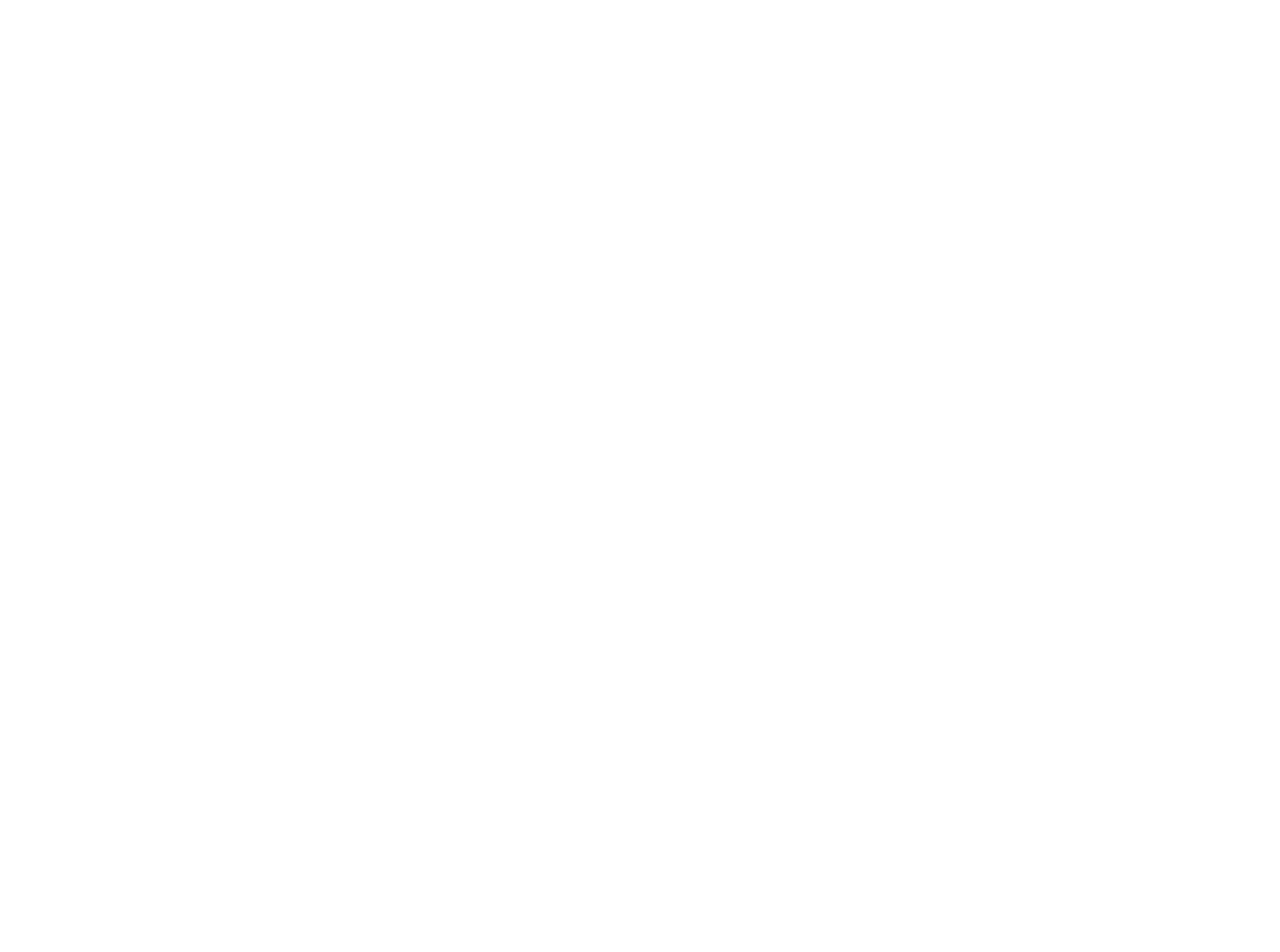
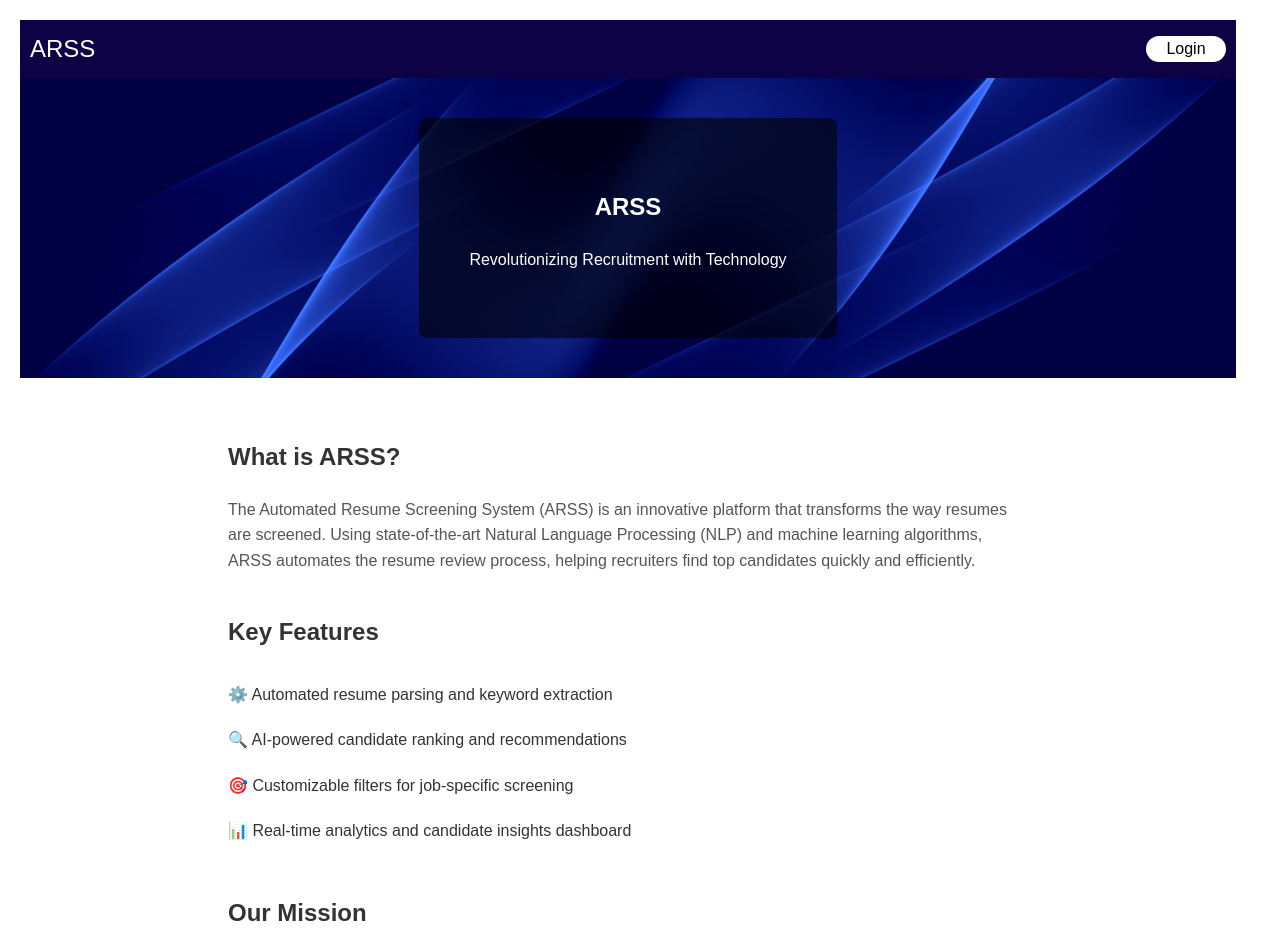
Before and after one commit to mohamedTheesan21/Automated-Resume-Screening-System, a React (Create React App) app in the folder front-end/: page /aboutus in a window 1280 px wide. Before the commit this address had no page. Shown: the top 952 px of the page. Before the commit the page ends 800 px from the top, so only its background shows below. Built offline with nearby package versions, Linux system fonts and the light colour scheme.

Commit message:
front-end styles changed

```diff
--- a/front-end/src/App.js
+++ b/front-end/src/App.js
@@ -3,6 +3,7 @@
 import Login from "./Components/Login/Login.jsx";
 import Signup from "./Components/Signup/Signup.jsx"
 import Home from "./Components/Home/Home.jsx"
+import AboutUs from './Components/Aboutus/Aboutus.jsx';
 
 function App() {
   return (
@@ -11,6 +12,7 @@
         <Route path="/" element={<Login />} />
         <Route path="/signup" element={<Signup />} />
         <Route path="/home" element={<Home />} />
+        <Route path="/aboutus" element={<AboutUs />} />
       </Routes>
     </BrowserRouter>
   );
--- /dev/null
+++ b/front-end/src/Components/Aboutus/Aboutus.css
@@ -0,0 +1,96 @@
+/* Navbar Styles */
+.aboutus-navbar {
+  display: flex;
+  justify-content: space-between;
+  align-items: center;
+  padding: 10px 0;
+  background-color: #0c0245;
+  color: white;
+  width: 95vw;
+}
+
+.aboutus-navbar-logo a {
+  margin-left: 10px;
+  font-size: 24px;
+  color: white;
+  text-decoration: none;
+}
+
+.aboutus-navbar-links {
+  display: flex;
+  align-items: center;
+}
+
+.login-button {
+  background-color: white;
+  text-align: center;
+  width: 80px;
+  border-radius: 15px;
+  text-decoration: none;
+  color: black;
+
+  margin-right: 10px;
+}
+
+.login-button:hover {
+  background-color: rgb(175, 174, 174);
+}
+
+
+.about-us-container {
+  font-family: Arial, sans-serif;
+  color: #333;
+  line-height: 1.6;
+  padding: 20px;
+  max-width: 95vw;
+}
+
+.hero-section {
+  background-image: url("./../Asserts/background.png");
+  background-size: cover;
+  background-position: center;
+  height: 300px;
+  display: flex;
+  align-items: center;
+  justify-content: center;
+  color: #fff;
+  text-align: center;
+}
+
+.overlay {
+  background: rgba(0, 0, 0, 0.6);
+  padding: 50px;
+  border-radius: 8px;
+}
+
+.about-us-details {
+  max-width: 800px;
+  margin: 0 auto;
+  padding: 40px 20px;
+}
+
+.about-us-content,
+.features,
+.mission,
+.contact-info {
+  margin-bottom: 40px;
+}
+
+.features-list {
+  list-style: none;
+  padding: 0;
+}
+
+.features-list li {
+  padding: 10px 0;
+}
+
+.email-link {
+  color: #007bff;
+  font-weight: bold;
+  text-decoration: none;
+}
+
+.email-link:hover {
+  text-decoration: underline;
+}
--- /dev/null
+++ b/front-end/src/Components/Aboutus/Aboutus.jsx
@@ -0,0 +1,60 @@
+import React from "react";
+import { Link } from "react-router-dom";
+import "./Aboutus.css";
+
+const AboutUs = () => {
+  return (
+    <div className="about-us-container">
+      {/* Navigation Bar */}
+      <nav className="aboutus-navbar">
+        <div className="aboutus-navbar-logo">
+          <Link to="/aboutus">ARSS</Link>
+        </div>
+        <div className="aboutus-navbar-links">
+          <Link to="/" className="login-button">Login</Link>
+        </div>
+      </nav>
+
+      <section className="hero-section">
+        <div className="overlay">
+          <h1>ARSS</h1>
+          <p>Revolutionizing Recruitment with Technology</p>
+        </div>
+      </section>
+
+      <section className="about-us-details">
+        <div className="about-us-content">
+          <h2>What is ARSS?</h2>
+          <p>
+            The Automated Resume Screening System (ARSS) is an innovative platform that transforms the way resumes are screened. Using state-of-the-art Natural Language Processing (NLP) and machine learning algorithms, ARSS automates the resume review process, helping recruiters find top candidates quickly and efficiently.
+          </p>
+        </div>
+
+        <div className="features">
+          <h2>Key Features</h2>
+          <ul className="features-list">
+            <li>⚙️ Automated resume parsing and keyword extraction</li>
+            <li>🔍 AI-powered candidate ranking and recommendations</li>
+            <li>🎯 Customizable filters for job-specific screening</li>
+            <li>📊 Real-time analytics and candidate insights dashboard</li>
+          </ul>
+        </div>
+
+        <div className="mission">
+          <h2>Our Mission</h2>
+          <p>
+            At ARSS, we aim to revolutionize recruitment by offering a seamless, data-driven solution for companies to find the right talent. Our goal is to simplify hiring, empowering businesses to focus on what matters – connecting with the right candidates.
+          </p>
+        </div>
+
+        <div className="contact-info">
+          <h2>Contact Us</h2>
+          <p>If you'd like to know more or have any questions, feel free to reach out:</p>
+          <a className="email-link" href="mailto:info@arss.com">info@arss.com</a>
+        </div>
+      </section>
+    </div>
+  );
+};
+
+export default AboutUs;
--- a/front-end/src/Components/Home/Home.css
+++ b/front-end/src/Components/Home/Home.css
@@ -10,11 +10,18 @@
 .home-body {
   width: 20vw;
   height: 90vh;
-  background-color: #e7e9ea;
   display: flex;
   flex-direction: column;
   justify-content: center;
   align-items: center;
+  background-image: url("../Asserts/background.png");
+  background-size: cover;
+  /* Ensures the image covers the entire background */
+  background-repeat: no-repeat;
+  /* Prevents image repetition */
+  background-attachment: fixed;
+  /* Fixes the background image, so it doesn't scroll with the content */
+  background-position: center center;
 }
 
 .home-container {
@@ -40,3 +47,87 @@
   font-style: italic;
   text-align: center;
 }
+
+/* About Us Placeholder */
+.about-us-placeholder {
+  text-align: center;
+  padding: 60px;
+  background-color: #fff;
+  border-radius: 12px;
+  box-shadow: 0 10px 30px rgba(0, 0, 0, 0.1);
+  animation: fadeIn 1.2s ease-in-out;
+}
+
+/* Header */
+.about-us-header h2 {
+  font-size: 28px;
+  color: #14017d;
+  font-weight: bold;
+  margin-bottom: 10px;
+}
+
+.about-us-header p {
+  font-size: 18px;
+  color: #333;
+  margin-bottom: 30px;
+}
+
+/* Content */
+.about-us-content h3 {
+  font-size: 24px;
+  color: #007bff;
+  margin-bottom: 20px;
+}
+
+.about-us-content p {
+  font-size: 16px;
+  color: #555;
+  margin-bottom: 30px;
+}
+
+.icon-list {
+  display: flex;
+  justify-content: space-around;
+  margin-bottom: 30px;
+}
+
+.icon-item {
+  text-align: center;
+  font-size: 16px;
+}
+
+.icon-item span {
+  font-size: 40px;
+  display: block;
+  margin-bottom: 10px;
+}
+
+.icon-item p {
+  color: #333;
+}
+
+/* Footer */
+.about-us-footer p {
+  font-size: 16px;
+  color: #333;
+  background-color: #14017d;
+  padding: 15px;
+  border-radius: 8px;
+  color: white;
+}
+
+.about-us-footer p:hover {
+  background-color: #0f0257;
+}
+
+/* Animations */
+@keyframes fadeIn {
+  from {
+    opacity: 0;
+    transform: translateY(10px);
+  }
+  to {
+    opacity: 1;
+    transform: translateY(0);
+  }
+}
--- a/front-end/src/Components/Home/Home.jsx
+++ b/front-end/src/Components/Home/Home.jsx
@@ -7,7 +7,7 @@
 import StreamlitDashboard from "../StreamlitDashboard/StreamlitDashboard";
 
 function Home() {
-  const backendUrl = "https://automated-resume-screening-system-c0w9.onrender.com"
+  const backendUrl = "https://automated-resume-screening-system-c0w9.onrender.com";
   const navigate = useNavigate();
   const [loading, setLoading] = useState(false);
   const [dashboard, setDashboard] = useState(false);
@@ -17,7 +17,6 @@
       const token = localStorage.getItem("token");
 
       if (!token) {
-        // No token, navigate to login
         console.log("No token found");
         navigate("/");
         return;
@@ -33,8 +32,6 @@
 
         if (response.ok) {
           console.log("User is authenticated");
-          const user = await response.json();
-          console.log(user);
         } else {
           console.log("User is not authenticated");
           navigate("/");
@@ -54,12 +51,50 @@
       <div className="home">
         <div className="home-body">
           <div className="home-container">
-            <h3>upload Resumes for screening</h3>
-            <PdfUploader loading={loading} setLoading={setLoading} dashboard={dashboard} setDashboard={setDashboard}/>
+            <h3>Upload Resumes for Screening</h3>
+            <PdfUploader loading={loading} setLoading={setLoading} dashboard={dashboard} setDashboard={setDashboard} />
           </div>
         </div>
-        <div className="home-body-right">{loading && <Loading />}
-        {dashboard && <StreamlitDashboard />}</div>
+        <div className="home-body-right">
+          {loading && <Loading />}
+          {!loading && (dashboard ? (
+            <StreamlitDashboard />
+          ) : (
+            <div className="about-us-placeholder">
+              <div className="about-us-header">
+                <h2>Welcome to ARSS</h2>
+                <p>Revolutionizing Recruitment with Technology</p>
+              </div>
+              <div className="about-us-content">
+                <h3>How It Works</h3>
+                <p>
+                  Upload resumes and let our advanced system analyze and rank candidates automatically using AI-powered algorithms.
+                </p>
+                <div className="icon-list">
+                  <div className="icon-item">
+                    <span>⚙️</span>
+                    <p>Automated resume parsing</p>
+                  </div>
+                  <div className="icon-item">
+                    <span>🔍</span>
+                    <p>AI-powered candidate ranking</p>
+                  </div>
+                  <div className="icon-item">
+                    <span>🎯</span>
+                    <p>Custom job-specific filters</p>
+                  </div>
+                  <div className="icon-item">
+                    <span>📊</span>
+                    <p>Analytics</p>
+                  </div>
+                </div>
+              </div>
+              <div className="about-us-footer">
+                <p>Start your journey by uploading a resume now to see the magic of automated screening.</p>
+              </div>
+            </div>
+          ))}
+        </div>
       </div>
     </div>
   );
--- a/front-end/src/Components/Navbar/Navbar.jsx
+++ b/front-end/src/Components/Navbar/Navbar.jsx
@@ -24,7 +24,7 @@
                                 <a className="nav-link" href="/aboutus">About Us</a>
                             </li>
                             <li className="nav-item">
-                                <a className="nav-link" href="/contactus">Contact Us</a>
+                                <a className="nav-link" href="mailto:info@arss.com">Contact Us</a>
                             </li>
                             <li className="nav-item">
                                 <button className="logout-btn" onClick={handleClick}>Log out</button>
--- a/front-end/src/Components/PdfUploader/PdfUploader.jsx
+++ b/front-end/src/Components/PdfUploader/PdfUploader.jsx
@@ -73,6 +73,7 @@
             onChange={handleFileChange}
             style={{ display: "none" }}
             id="file-input"
+            required
           />
           <label
             className="file-input-label"
@@ -106,6 +107,7 @@
         value={skills}
         onChange={(e) => setSkills(e.target.value)}
         placeholder="Skills"
+        required
       />
       <input
         className="job-description"
@@ -113,6 +115,7 @@
         value={education}
         onChange={(e) => setEducation(e.target.value)}
         placeholder="Education"
+        required
       />
       <input
         className="job-description"
@@ -120,6 +123,7 @@
         value={experience}
         onChange={(e) => setExperience(e.target.value)}
         placeholder="Experience"
+        required
       />
       <div className="buttons">
         <button
--- a/front-end/src/Components/Signup/Signup.css
+++ b/front-end/src/Components/Signup/Signup.css
@@ -39,7 +39,7 @@
     border: none;
     outline: none;
     background: transparent;
-    color: #797979;
+    color: #14017d;
     font-size: 19px;
     margin-left: 10px;
     margin-right: 20px;
--- a/front-end/src/Components/StreamlitDashboard/StreamlitDashboard.jsx
+++ b/front-end/src/Components/StreamlitDashboard/StreamlitDashboard.jsx
@@ -4,10 +4,10 @@
   return (
     <div className="dashboard" style={{ height: "90vh", width: "100%" }}>
       <iframe
-        src="http://localhost:8501"
+        src="https://automated-resume-screening-system-m0cl.onrender.com"
         width="100%"
         height="100%"
-        style={{ borderRadius:"30px" , borderColor: "blue", backgroundColor: "white" }}
+        style={{borderColor: "blue", backgroundColor: "white" }}
         title="Streamlit Dashboard"
       ></iframe>
     </div>
```
Also changed, not shown: front-end/src/Components/Login/Login.css (+9 -9 lines), front-end/src/Components/Navbar/Navbar.css (+6 -6 lines), front-end/src/Components/PdfUploader/PdfUploader.css (+7 -2 lines).
